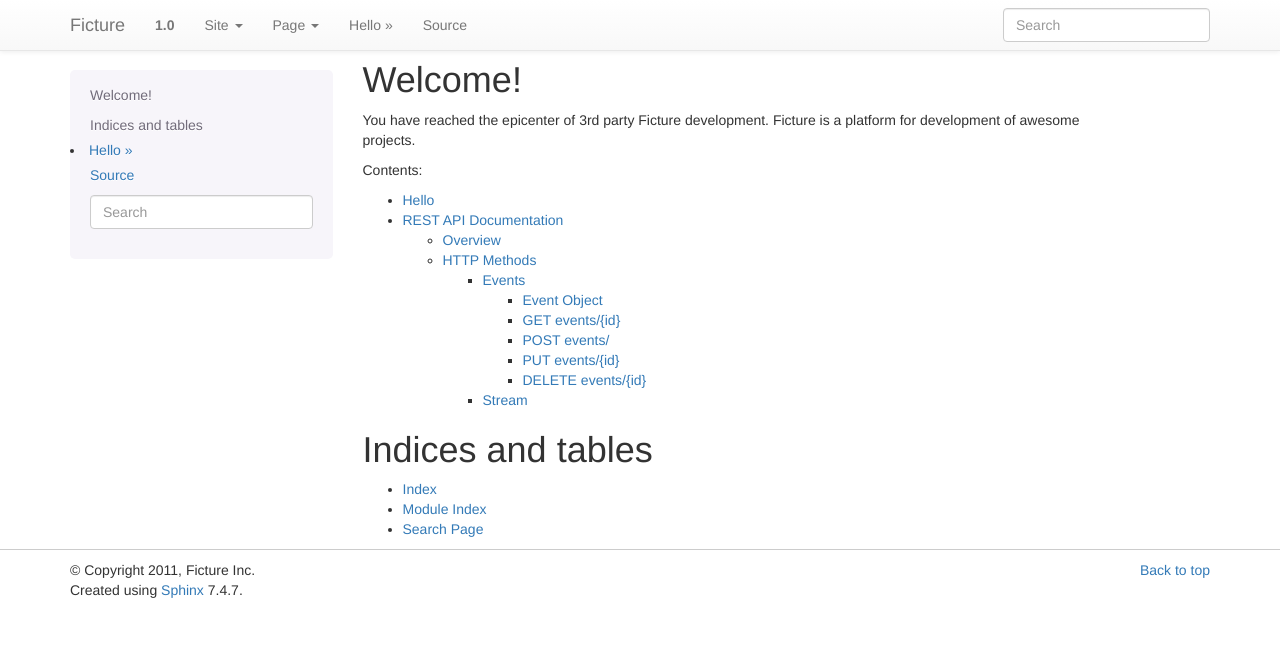
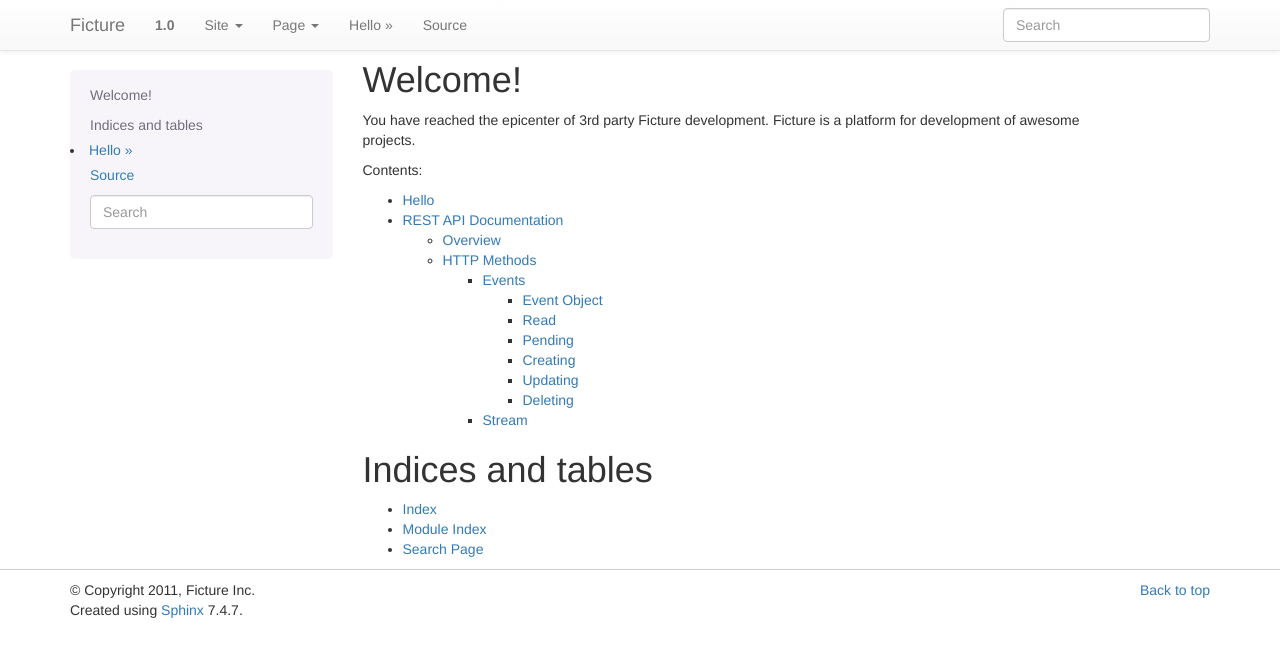
Before and after one commit to lightt/ficture-apidocs, a Sphinx documentation site: the page built from source/index.rst, in a window 1280 px wide. Shown: the top 657 px of the page. Built offline with Sphinx 7.4.7, drawn with Linux system fonts in a browser that asks for light colours; pages that are not in the unit, such as notebooks, are missing from menus; part of the change alters nothing that is shown.

Commit message:
updated event docs with pending

```diff
--- a/source/rest/event.rst
+++ b/source/rest/event.rst
@@ -31,8 +31,10 @@ Event Object
    :data string location_name: The fully rendered name of the location
        where the user captured this event. May be empty.
    :data integer user: ID of user who captured the event.
-   :data double created: Double-precision floating point UTC timestamp of
-       when the Event was captured.
+   :data double captured: UTC timestamp of when the Event was *captured*
+       with sub-second intervals
+   :data double created: UTC timestamp ofwhen the Event was *uploaded* with
+       sub-second intervals
    :data integer privacy: The privacy of this Event. See Privacy.
    :data double latitude: Latitude where this Event was captured
    :data double longitude: Longitude where this Event was captured
@@ -61,6 +63,7 @@ Event Object
            "name": "untitled",
            "privacy": 1,
            "timesince": "2 hours ago",
+           "captured": 1234234234234234,
            "created": 132478167193295,
            "longitude": -122.19111,
            "latitude": 39.73517,
@@ -163,19 +166,34 @@ Event Object
      Streams
 
 
-GET events/{id}
-###############
+Read
+####
 
-.. http:method:: GET events/{id}
+.. http:method:: GET events/{id}.{format}
 
    :arg id: The ID of the Event to retrieve.
+   :arg format: The desired data format.
 
    Returns a single :http:response:`event-object` in the ``items`` key
 
-POST events/
-############
+Pending
+#######
 
-.. http:method:: POST events/
+.. http:method:: GET events/pending.{format}
+
+   :arg format: The desired data format.
+
+   Returns a list of stubs similar to what you get back when creating an
+   event. Only Event references that are pending, that is, they were
+   submitted with ``publish=0`` and have not yet been published, will show
+   up in this list.
+
+Creating
+########
+
+.. http:method:: POST events.{format}
+
+   :arg format: The desired data format.
 
    :optparam string name: Events can be named with a string up to 55 characters
    :optparam double captured: UTC timestamp (may include sub-second
@@ -210,6 +228,7 @@ POST events/
      {'items': [{
         'id': '{EVENT_ID}',
         'type': 'event',
+        'pending': 0,
         'status': 'received'}],
       'meta': {}}
 
@@ -277,6 +296,9 @@ POST events/
      captures them, and immediatly upon approving them, publishes them for
      their friends and/or everyone to see.
 
+     Use :http:method:`GET events/pending.{format}` to retrieve a list of
+     currently pending (non-published) events.
+
    Upload Token
      The ``ut`` parameter may be used by your system to signify a single
      upload attempt. Multiple attempts ``POST`` to this method that have
@@ -287,13 +309,16 @@ POST events/
      creation privliges may be revoked if your application creates
      duplicate Events in the system frequently.
 
-PUT events/{id}
-###############
+Updating
+########
 
-.. http:method:: PUT events/{id}
+.. http:method:: PUT events/{id}.{format}
 
    :arg id: The ID of the Event to update.
+   :arg format: The desired data format.
    :optparam string name: Events can be named with a string up to 55 characters
+   :optparam integer publish: If the event is unpublished, passing ``1``
+       here will publish it.
    :optparam double captured: UTC timestamp (may include sub-second
        intervals)
    :optparam double latitude: Latitude at which Event was captured.
@@ -303,12 +328,18 @@ PUT events/{id}
    metadata may be updated. Photos attached to an Event however can not be
    updated.
 
-DELETE events/{id}
-##################
+   This method is also used to publish pending Events. If when you
+   uploaded an Event, ``publish`` was set to ``0`` then ``PUT``-ing here
+   with ``publish=1`` will append the Event to the user's relevant
+   Streams.
 
-.. http:method:: DELETE events/{id}
+Deleting
+########
+
+.. http:method:: DELETE events/{id}.{format}
 
    :arg id: The ID of the Event to delete.
+   :arg format: The desired data format.
 
    Removes an Event from Ficture and from the user's relevent Streams.
    Once an Event is removed it **CAN NOT** be restored. We remove the
```
